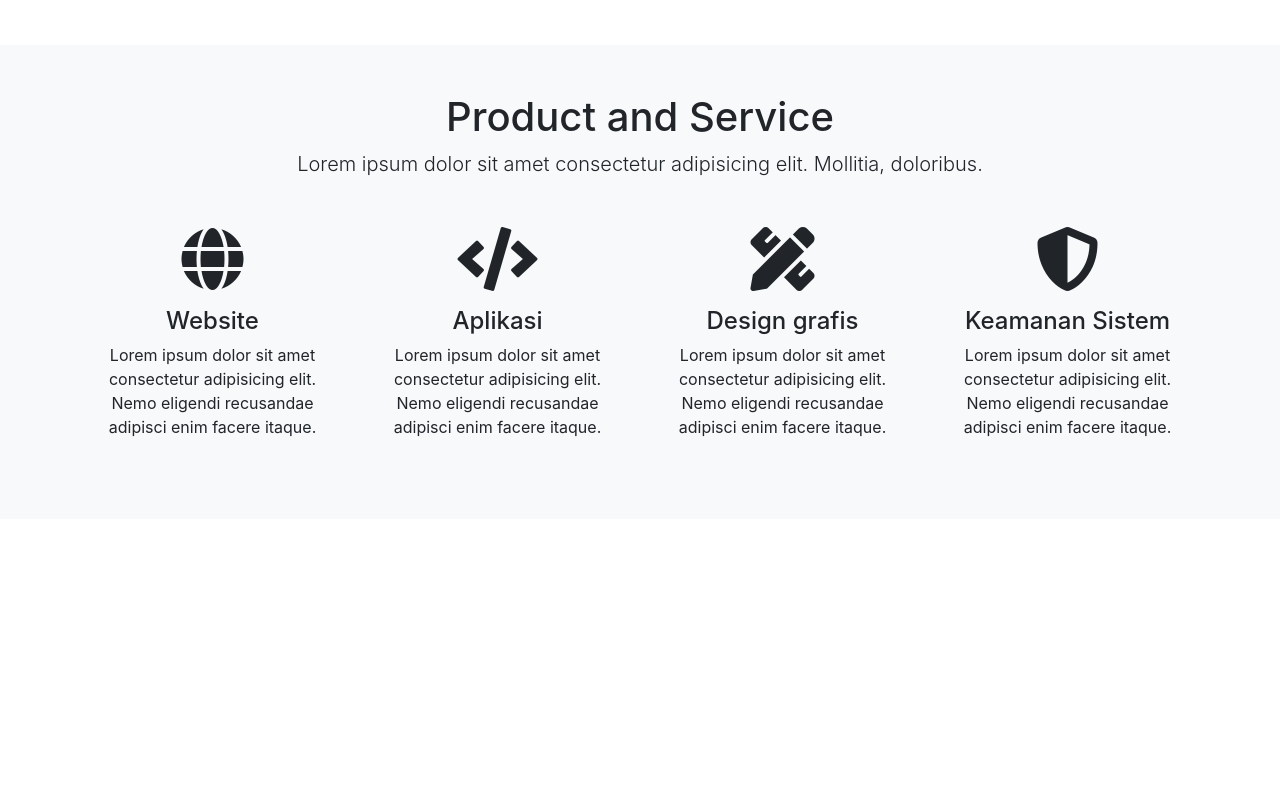
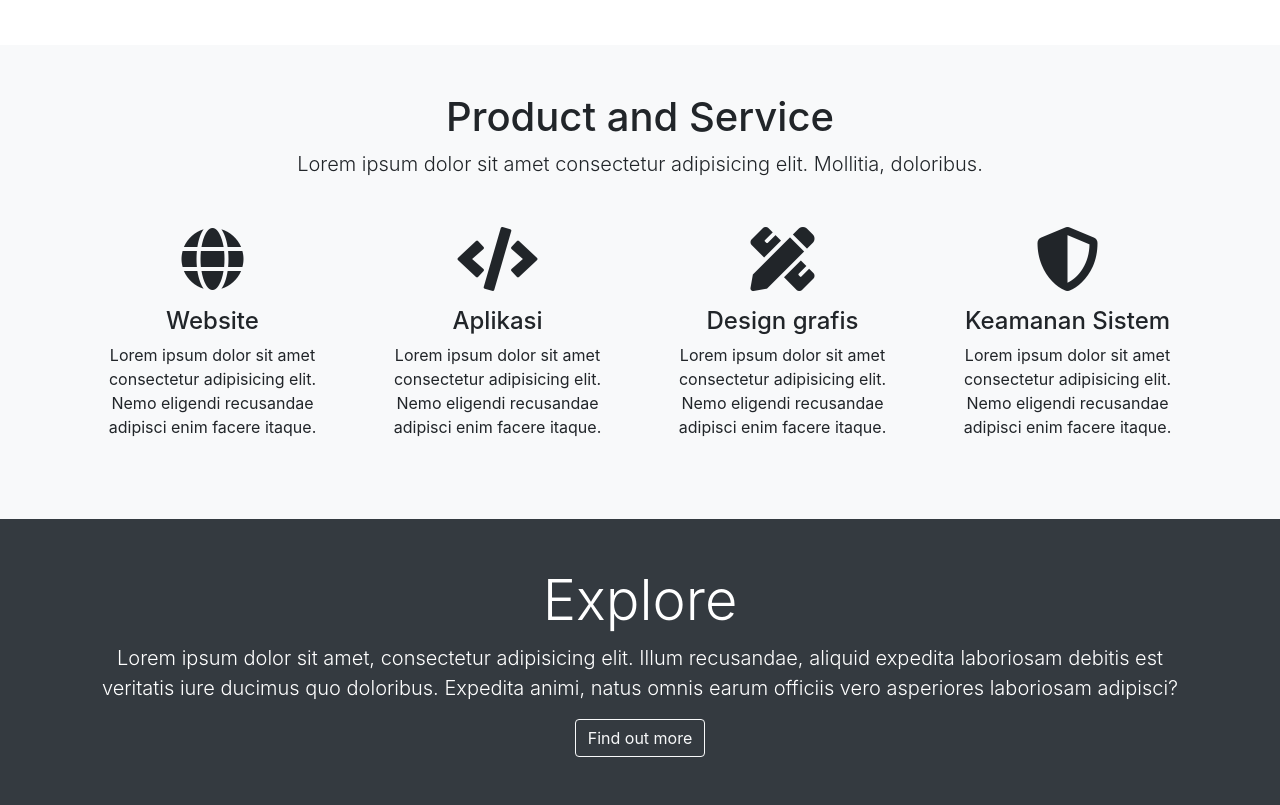
Before and after one commit to andri-oc/landing-page-FTI, a plain HTML site: page index.html in a window 1280 px wide. Shown: the part 1499-2304 px from the top of the page. Before the commit the page ends 2018 px from the top, so only its background shows below. Drawn offline with Linux system fonts and the light colour scheme; files whose address does not match are found by name.

Commit message:
add section exlore

```diff
--- a/index.html
+++ b/index.html
@@ -132,6 +132,20 @@
             </div>
         </div>
     </section>
+    <!-- Explore -->
+    <section id="explore" class="bg-dark text-white py-5">
+        <div class="container">
+            <div class="row">
+                <div class="col text-center">
+                    <h1 class="display-4">Explore</h1>
+                    <p class="lead">Lorem ipsum dolor sit amet, consectetur adipisicing elit. Illum recusandae, aliquid expedita laboriosam debitis est veritatis iure ducimus quo doloribus. Expedita animi, natus omnis earum officiis vero asperiores laboriosam adipisci?</p>
+                    <a href="#" class="btn btn-outline-light">Find out more</a>
+                </div>
+            </div>
+        </div>
+    </section>
+
+    <!-- Team -->
 
 
 
```
